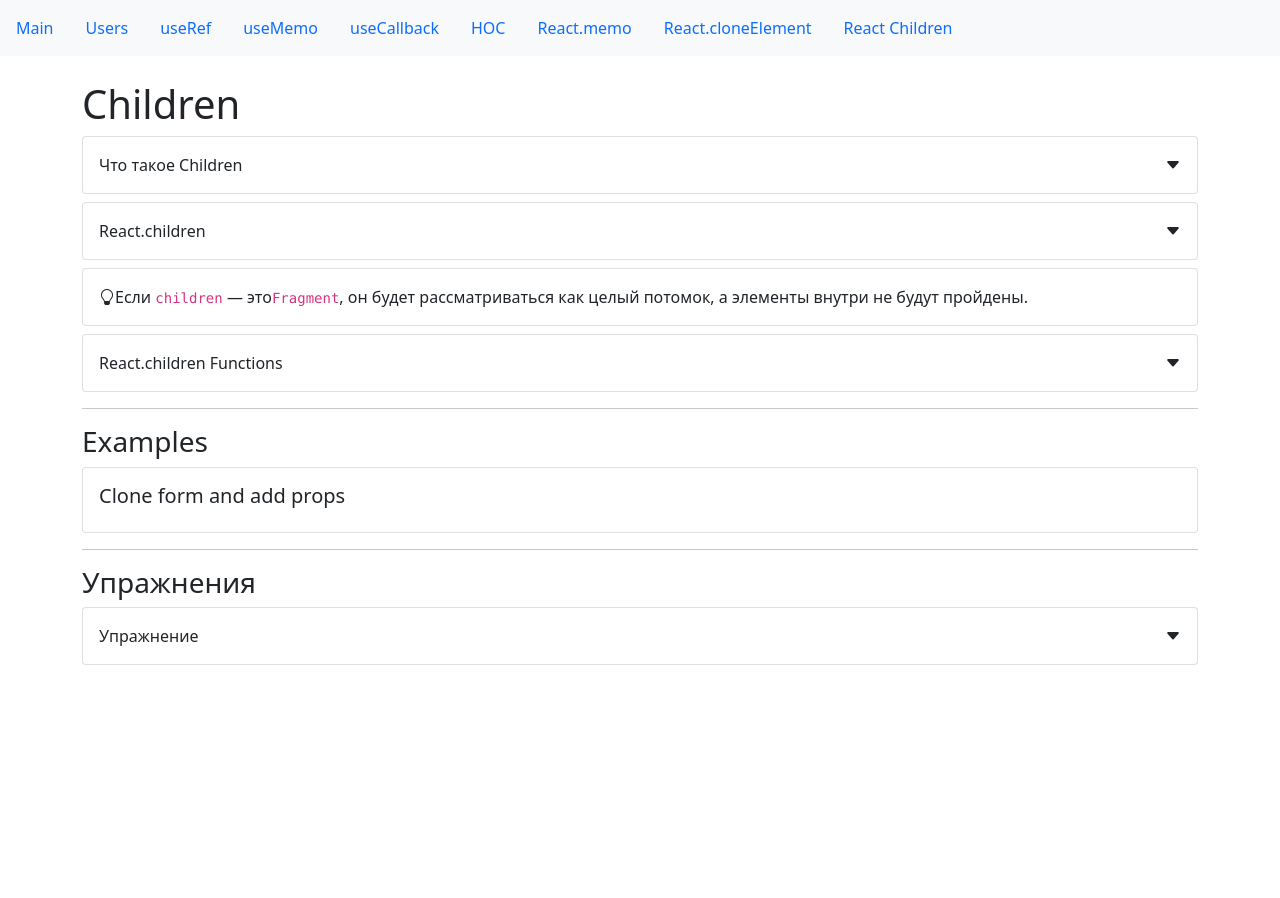
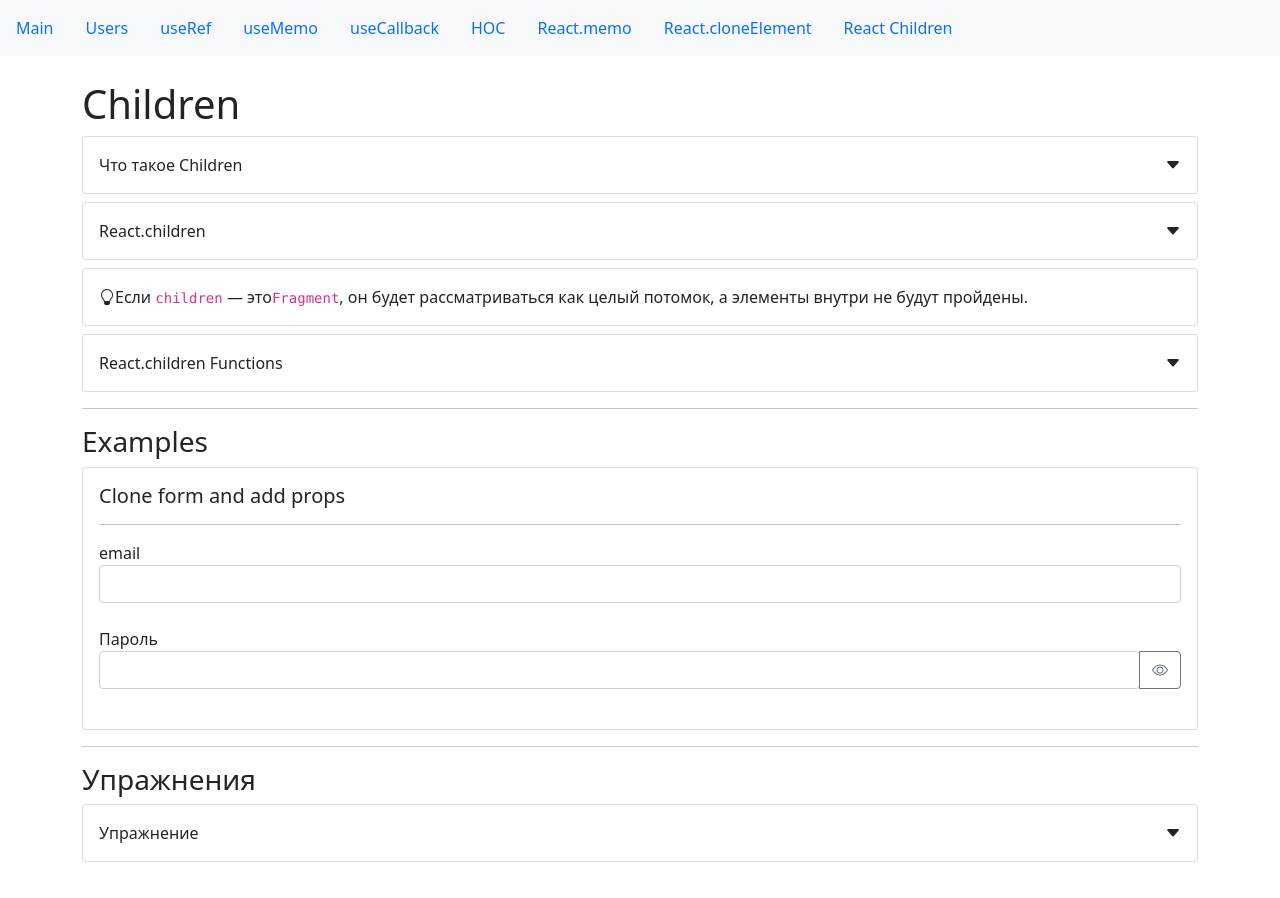
Before and after one commit to Solexofficial/react-extended-hooks-and-optimization, a React (Create React App) app: page /children in a window 1280 px wide. Shown: the top 898 px of the page. Before the commit the page ends 800 px from the top, so only its background shows below. Built offline with nearby package versions, Linux system fonts and the light colour scheme.

Commit message:
feat: react children

```diff
--- a/src/app/components/examples/children/reactChildrenExample.jsx
+++ b/src/app/components/examples/children/reactChildrenExample.jsx
@@ -1,12 +1,50 @@
-import React from "react";
+import React, { useEffect, useState } from "react";
 import CardWrapper from "../../common/Card";
+import Divider from "../../common/divider";
+import TextField from "../../common/form/textField";
 import SmallTitle from "../../common/typografy/smallTitle";
+import PropTypes from "prop-types";
+
+const FormComponent = ({ children }) => {
+  const [data, setData] = useState({});
+
+  useEffect(() => {
+    console.log(data);
+  }, [data]);
+
+  const handleChange = (target) => {
+    setData((prevState) => ({ ...prevState, [target.name]: target.value }));
+  };
+
+  //   console.log(children);
+  return React.Children.map(children, (child) => {
+    const config = {
+      ...child.props,
+      onChange: handleChange,
+      value: data[child.props.name] || ""
+    };
+
+    return React.cloneElement(child, config);
+  });
+};
+
+FormComponent.propTypes = {
+  children: PropTypes.oneOfType([
+    PropTypes.arrayOf(PropTypes.node),
+    PropTypes.node
+  ])
+};
 const ReactChildrenExample = () => {
-    return (
-        <CardWrapper>
-            <SmallTitle>Clone form and add props</SmallTitle>
-        </CardWrapper>
-    );
+  return (
+    <CardWrapper>
+      <SmallTitle>Clone form and add props</SmallTitle>
+      <Divider />
+      <FormComponent>
+        <TextField name="email" label="email" />
+        <TextField name="password" label="Пароль" type="password" />
+      </FormComponent>
+    </CardWrapper>
+  );
 };
 
 export default ReactChildrenExample;
```
